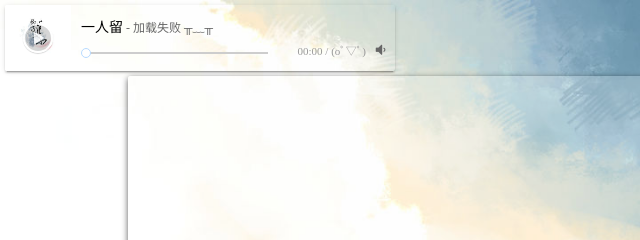
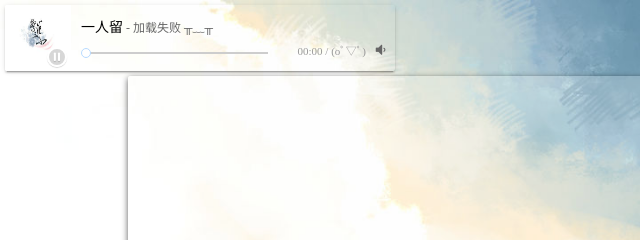
Before and after one commit to soFlyMan/fanhuasanqian, a plain HTML site: page index.html in a window 1280 px wide. Shown: the top 240 px of the page, 0-640 px from the left. Drawn offline with Linux system fonts and the light colour scheme; files whose address does not match are found by name.

Commit message:
fanhua.demo0.2

```diff
--- a/index.html
+++ b/index.html
@@ -8,8 +8,8 @@
 	<title>繁花三千</title>
 	<link rel="stylesheet" type="text/css" href="css/reset.css">
 	<link rel="stylesheet" type="text/css" href="css/style.css">
-	<link rel="stylesheet" type="text/css" href="Aplayer/Aplayer.min.css">
-	<script type="text/javascript" src="Aplayer/APlayer.min.js"></script>
+	<link rel="stylesheet" type="text/css" href="css/Aplayer.min.css">
+	<script type="text/javascript" src="js/APlayer.min.js"></script>
 </head>
 <body>
 
@@ -21,7 +21,7 @@
 var ap = new APlayer({
     element: document.getElementById('player1'),
     narrow: false,
-    autoplay: false,
+    autoplay: true,
     showlrc: false,
     music: {
         title: '一人留',
```
Also changed, not shown: css/APlayer.min.css (added), js/APlayer.min.js (added).
